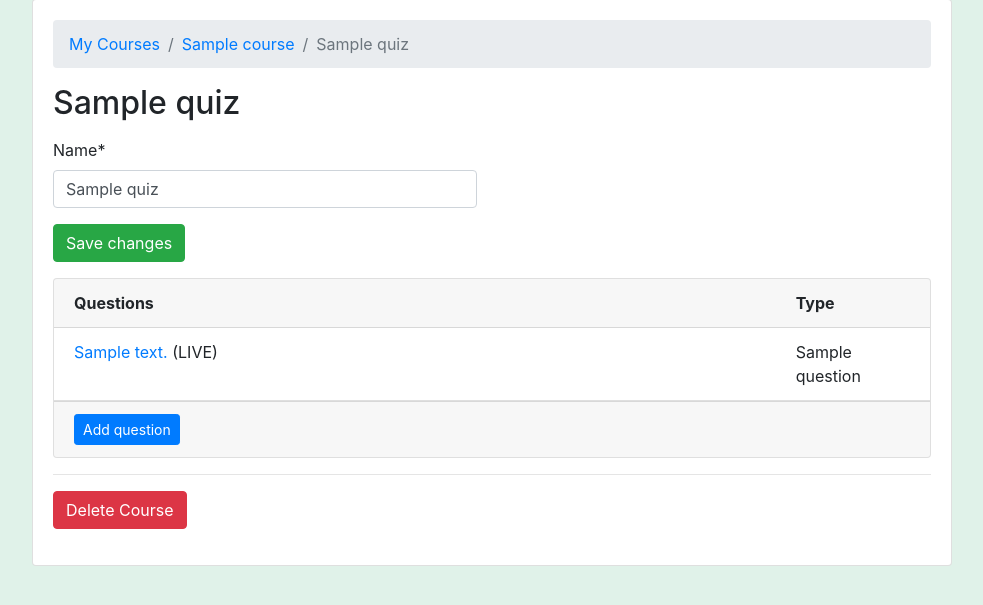
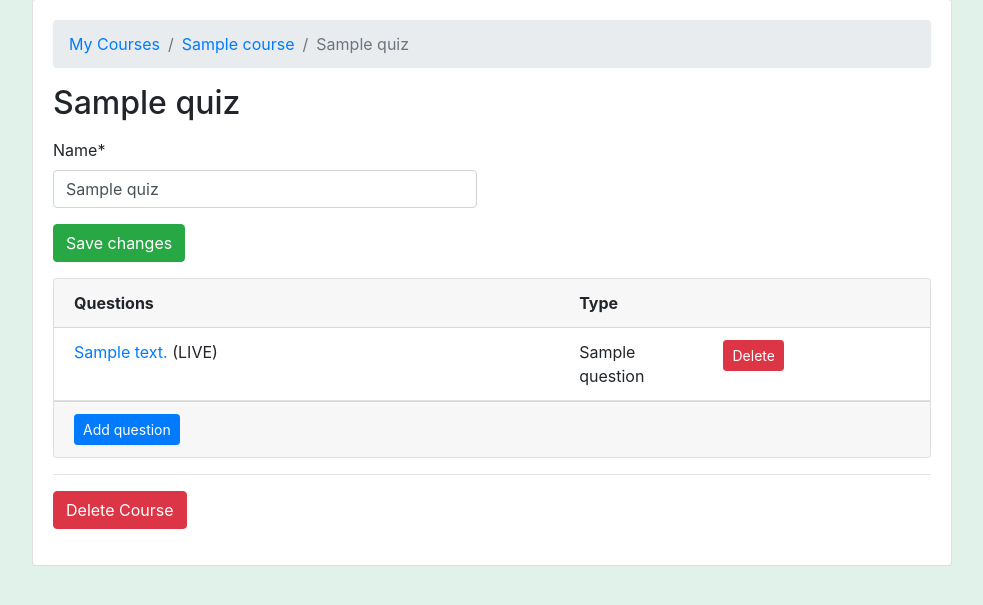
Before and after one commit to jonghoonlee98/ClassroomResponse, a Django app: page /teachers/course/1/quiz/1/ in a window 1280 px wide. Shown: the part 81-686 px from the top of the page, without its empty margins (148-1131 px from the left). Run offline with Django 3.2, Linux system fonts and the light colour scheme; a user stored in the database is signed in; tables that the repository leaves empty hold one stand-in row (values such as "Sample post"); data that the repository does not hold is empty; some libraries are stand-ins or nearby versions; some web fonts are replaced.

Commit message:
Added delete button for each row

```diff
--- a/classroom_response/classroom/templates/classroom/teachers/quiz_change_form.html
+++ b/classroom_response/classroom/templates/classroom/teachers/quiz_change_form.html
@@ -26,19 +26,22 @@
   <div class="card">
     <div class="card-header">
       <div class="row">
-        <div class="col-10">
+        <div class="col-7">
           <strong>Questions</strong>
         </div>
         <div class="col-2">
           <strong>Type</strong>
         </div>
+        <div class="col-1">
+
+        </div>
       </div>
     </div>
     <div class="list-group list-group-flush list-group-formset">
       {% for question in questions %}
-        <div class="list-group-item" draggable="true">
+        <div class="list-group-item" id="{{ question.pk }}" draggable="true">
           <div class="row">
-            <div class="col-10">
+            <div class="col-7">
               <a href="{% url 'teachers:question_view' course_pk quiz.pk question.pk %}">{{ question.text }}</a>
               {% if question.is_active %}
                 (LIVE)
@@ -47,7 +50,11 @@
 
             <div class="col-2">
               {{ question.question_type }}
+
             </div>
+            <div class="col-1">
+            <a href="{% url 'teachers:question_delete' course_pk=course_pk quiz_pk=quiz.pk question_pk=question.pk %}" class="btn btn-danger btn-sm">Delete</a>
+          </div>
           </div>
         </div>
       {% empty %}
--- a/classroom_response/classroom/urls.py
+++ b/classroom_response/classroom/urls.py
@@ -29,8 +29,8 @@ urlpatterns = [
         path('course/<int:course_pk>/quiz/<int:pk>/results/', teachers.QuizResultsView.as_view(), name='quiz_results'),
         path('course/<int:course_pk>/quiz/<int:pk>/question/add/', teachers.question_add, name='question_add'),
         path('course/<int:course_pk>/quiz/<int:quiz_pk>/question/<int:question_pk>/', teachers.question_view, name='question_view'),
+        path('course/<int:course_pk>/quiz/<int:quiz_pk>/question/<int:question_pk>/delete/', teachers.question_delete, name='question_delete'),
         path('course/<int:course_pk>/quiz/<int:quiz_pk>/question/<int:question_pk>/change/', teachers.question_change, name='question_change'),
-        path('course/<int:course_pk>/quiz/<int:quiz_pk>/question/<int:question_pk>/delete/', teachers.QuestionDeleteView.as_view(), name='question_delete'),
         path('course/<int:course_pk>/quiz/<int:quiz_pk>/question/<int:question_pk>/activate/', teachers.question_activate, name='question_activate'),
         path('course/<int:course_pk>/quiz/<int:quiz_pk>/question/<int:question_pk>/deactivate/', teachers.question_deactivate, name='question_deactivate'),
         path('course/<int:course_pk>/quiz/<int:quiz_pk>/question/<int:question_pk>/result/', teachers.question_result, name='question_result'),
--- a/classroom_response/classroom/views/teachers.py
+++ b/classroom_response/classroom/views/teachers.py
@@ -205,6 +205,15 @@ class QuizResultsView(DetailView):
 
 @login_required
 @teacher_required
+def question_delete(request, course_pk, quiz_pk, question_pk):
+    quiz = get_object_or_404(Quiz, pk=quiz_pk)
+    question = get_object_or_404(Question, pk=question_pk, quiz=quiz)
+    Question.objects.filter(pk=question_pk).delete()
+    return redirect('teachers:quiz_change', course_pk=course_pk, pk=quiz.pk)
+
+
+@login_required
+@teacher_required
 def question_add(request, course_pk, pk):
     # By filtering the quiz by the url keyword argument `pk` and
     # by the owner, which is the logged in user, we are protecting
@@ -266,6 +275,8 @@ def question_view(request, course_pk, quiz_pk, question_pk):
             'answer': answer,
             'correct_unit': correct_unit
         })
+
+
 
 @login_required
 @teacher_required
```
